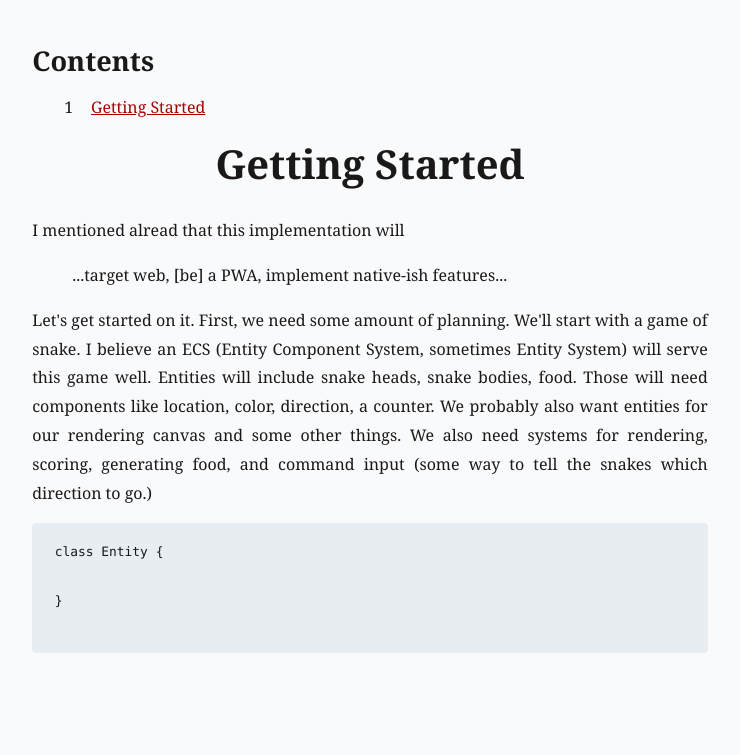
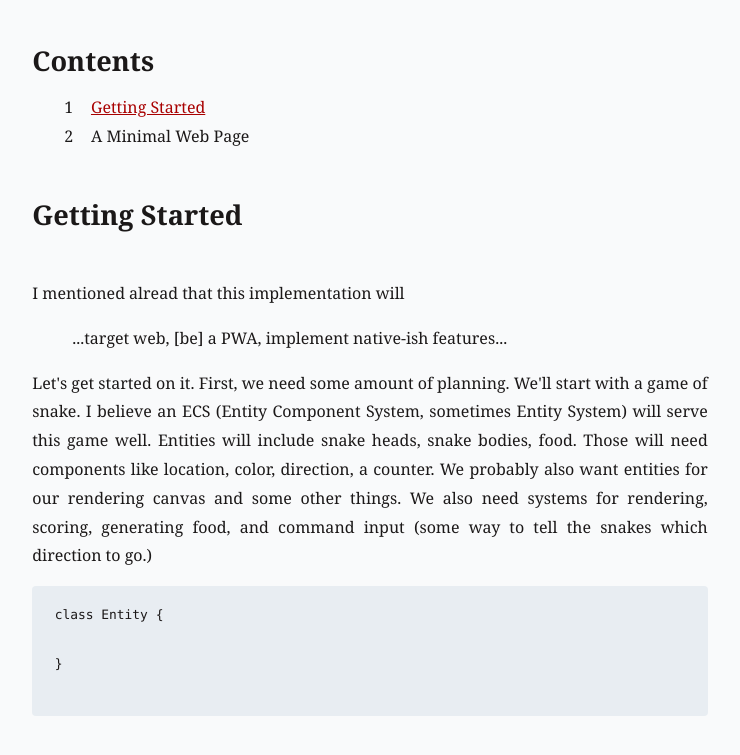
Before and after one commit to PonderCodes/blog, a plain HTML site: page index.html in a window 1280 px wide. Shown: the part 457-1212 px from the top of the page, without its empty margins (270-1010 px from the left). Before the commit the page ends 1158 px from the top, so only its background shows below. Drawn offline with Linux system fonts and the light colour scheme; files whose address does not match are found by name.

Commit message:
fix some tags

```diff
--- a/index.html
+++ b/index.html
@@ -23,7 +23,6 @@
       the web, make it a PWA, implement native-ish features like payments and passes. That's the high-
       level. Details to come in other posts.
     </p>
-    </article>
   </div>
 
   <nav class="toc" role="navigation">
@@ -32,12 +31,18 @@
       <li>
         <a href="#getting-started">Getting Started</a>
       </li>
+      <li>
+        A Minimal Web Page
+      </li>
     </ol>
   </nav>
 
   <main>
     <article>
-      <h1 id="getting-started">Getting Started</h1>
+      <h2 id="getting-started">Getting Started</h2>
+    </article>
+    <article>
+      <h2></h2>
       <p>I mentioned alread that this implementation will</p>
       <blockquote>
         ...target web, [be] a PWA, implement native-ish features...
```
Lines whose indentation alone changed are shown as unchanged.
